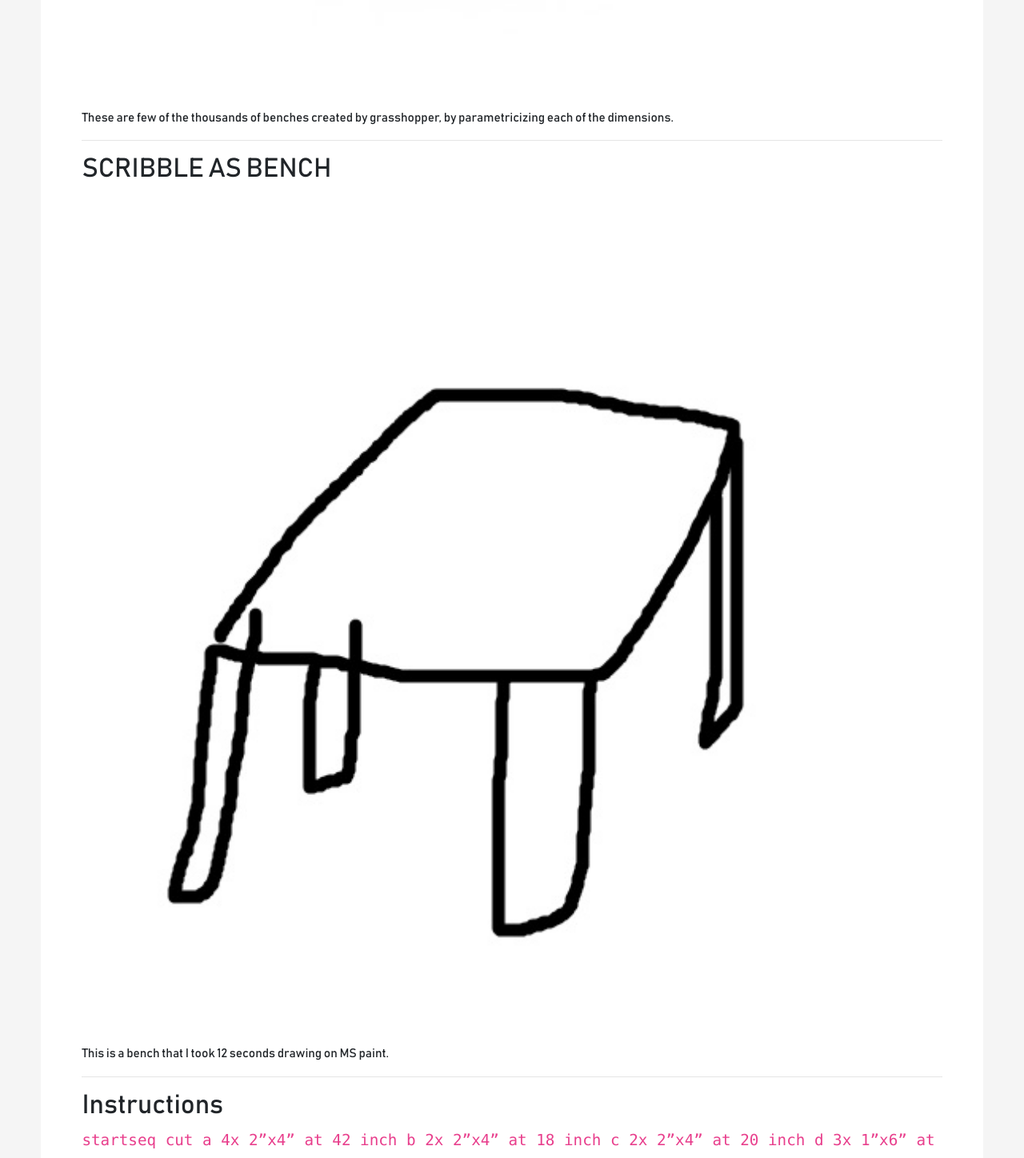
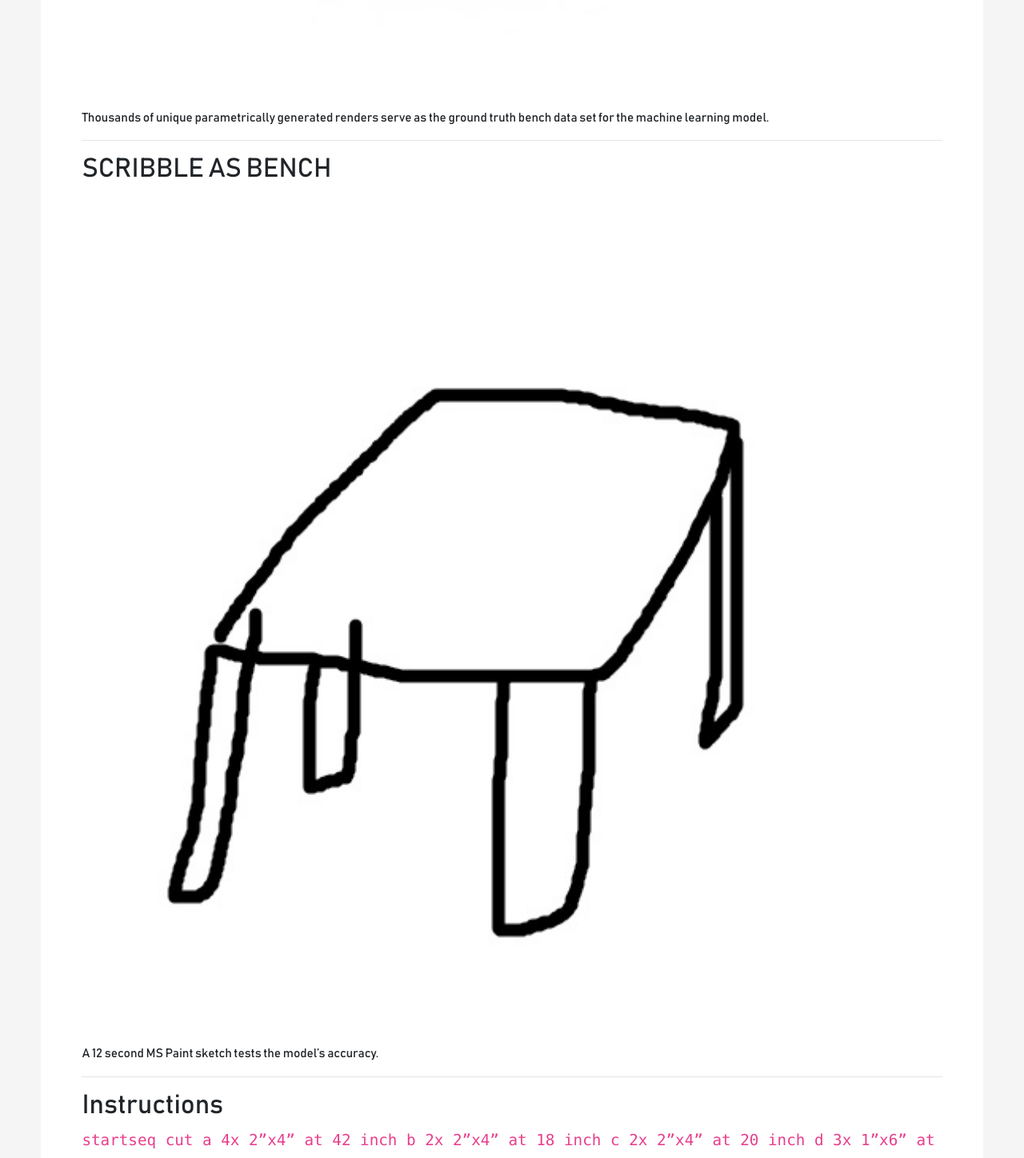
Before and after one commit to flyingonionman/Delta, a React (Create React App) app: page /mlarch in a window 1280 px wide. Shown: the part 2180-3628 px from the top of the page at 80% size. Built offline with nearby package versions, Linux system fonts and the light colour scheme.

Commit message:
update 7

```diff
--- a/src/components/mlarch.js
+++ b/src/components/mlarch.js
@@ -66,14 +66,14 @@ class Mlarch extends React.Component {
                   </Carousel>
 
                   <p>
-                    These are few of the thousands of benches created by grasshopper, by parametricizing each of the dimensions.
+                  Thousands of unique parametrically generated renders serve as the ground truth bench data set for the machine learning model.
                   </p>
                                <hr></hr>
 
                   <h3>SCRIBBLE AS BENCH</h3>
                   <img src = {bench2}/>
                   <p>
-                    This is a bench that I took 12 seconds drawing on MS paint.
+                    A 12 second MS Paint sketch tests the model’s accuracy.
                   </p>
 
                 <hr></hr>
```
